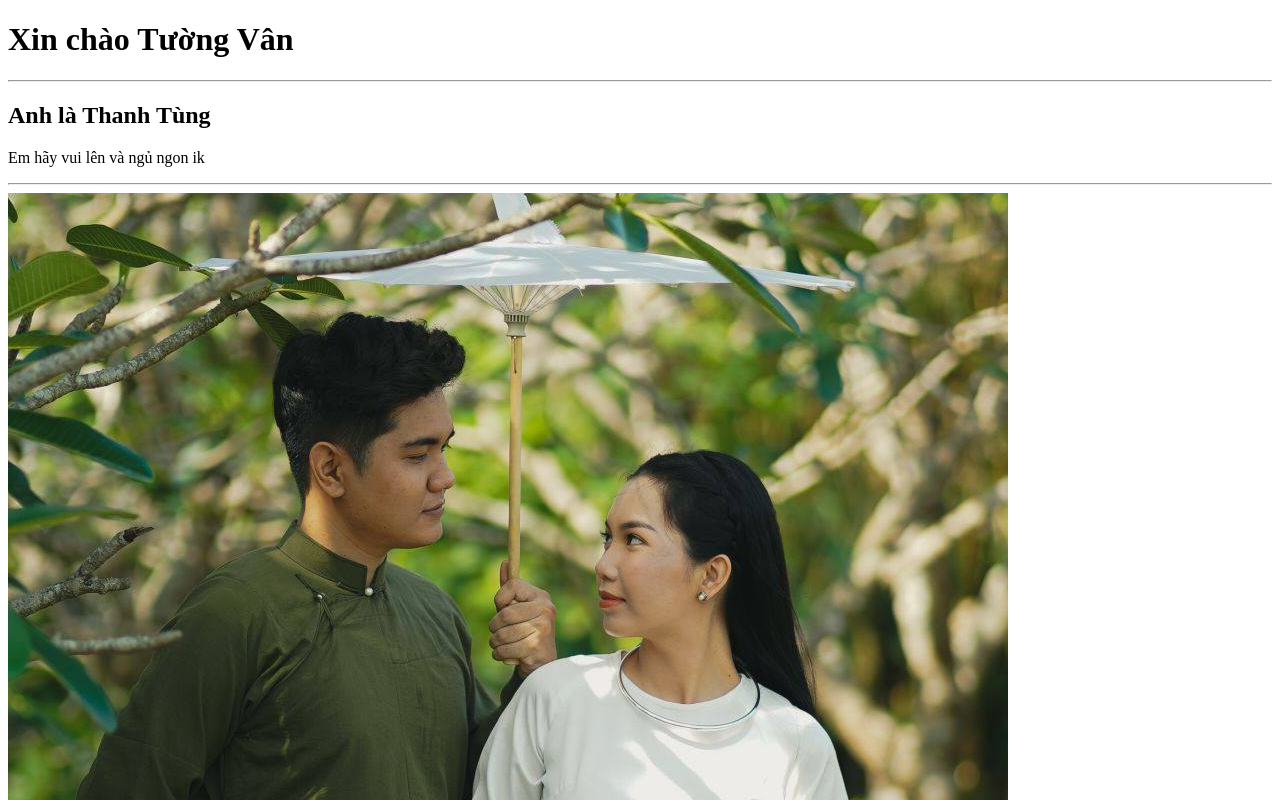
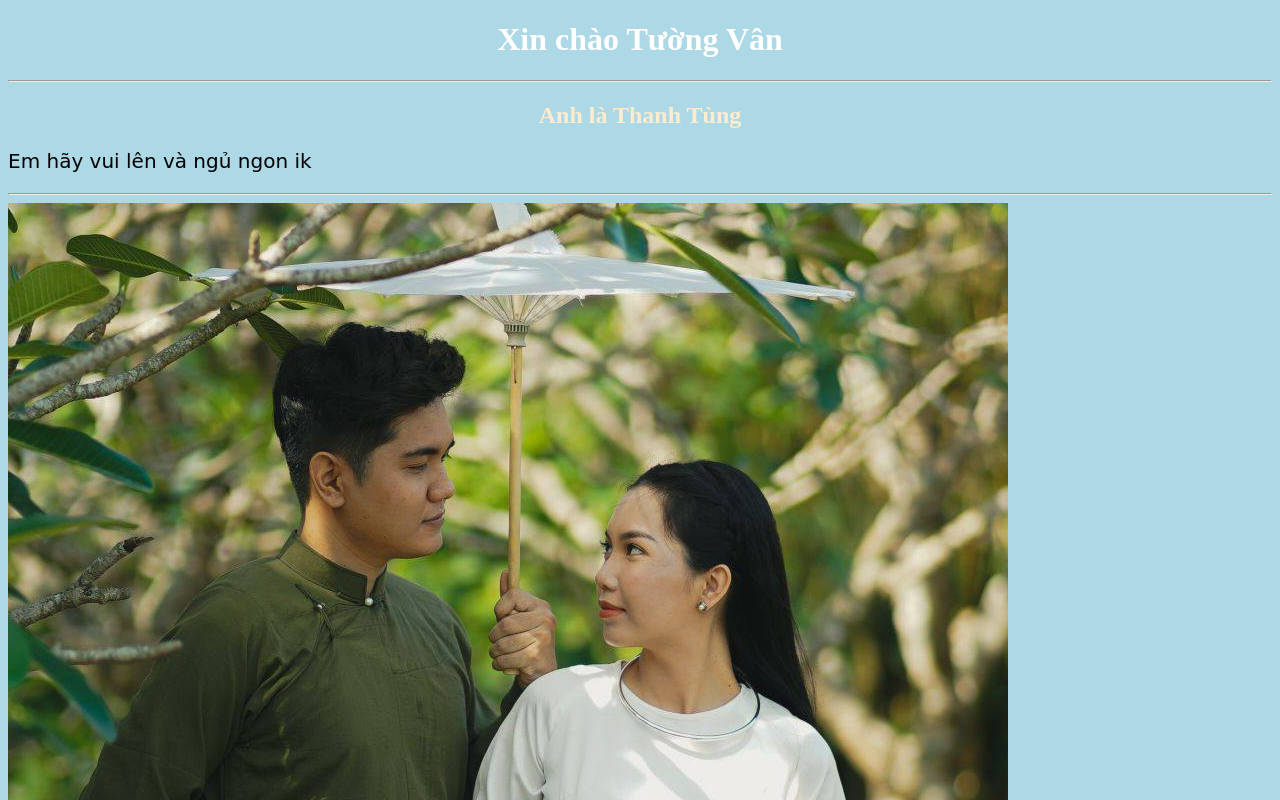
Before and after one commit to thanhtung2603/ll, a plain HTML site: page index.html in a window 1280 px wide. Shown: the top 800 px of the page. Drawn offline with Linux system fonts and the light colour scheme.

Commit message:
Update index.html

```diff
--- a/index.html
+++ b/index.html
@@ -24,4 +24,21 @@
     </p>
     <hr />
   </body>
+  <style>
+    body {
+      background-color: lightblue;
+    }
+    h1 {
+      color: white;
+      text-align: center;
+    }
+    h2 {
+      color: blanchedalmond;
+      text-align: center;
+    }
+    p {
+      font-family: cursive;
+      font-size: 20px;
+    }
+  </style>
 </html>
```
